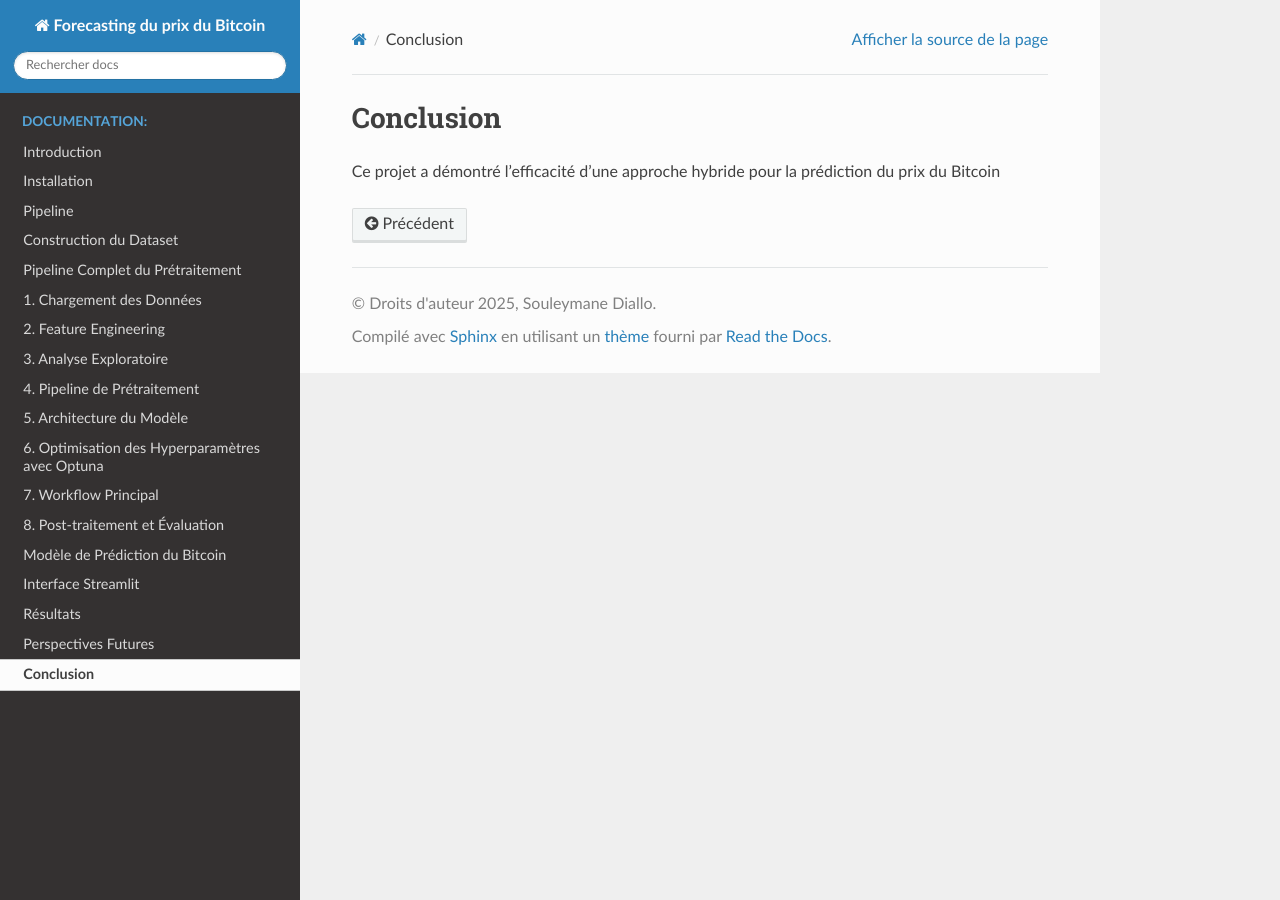
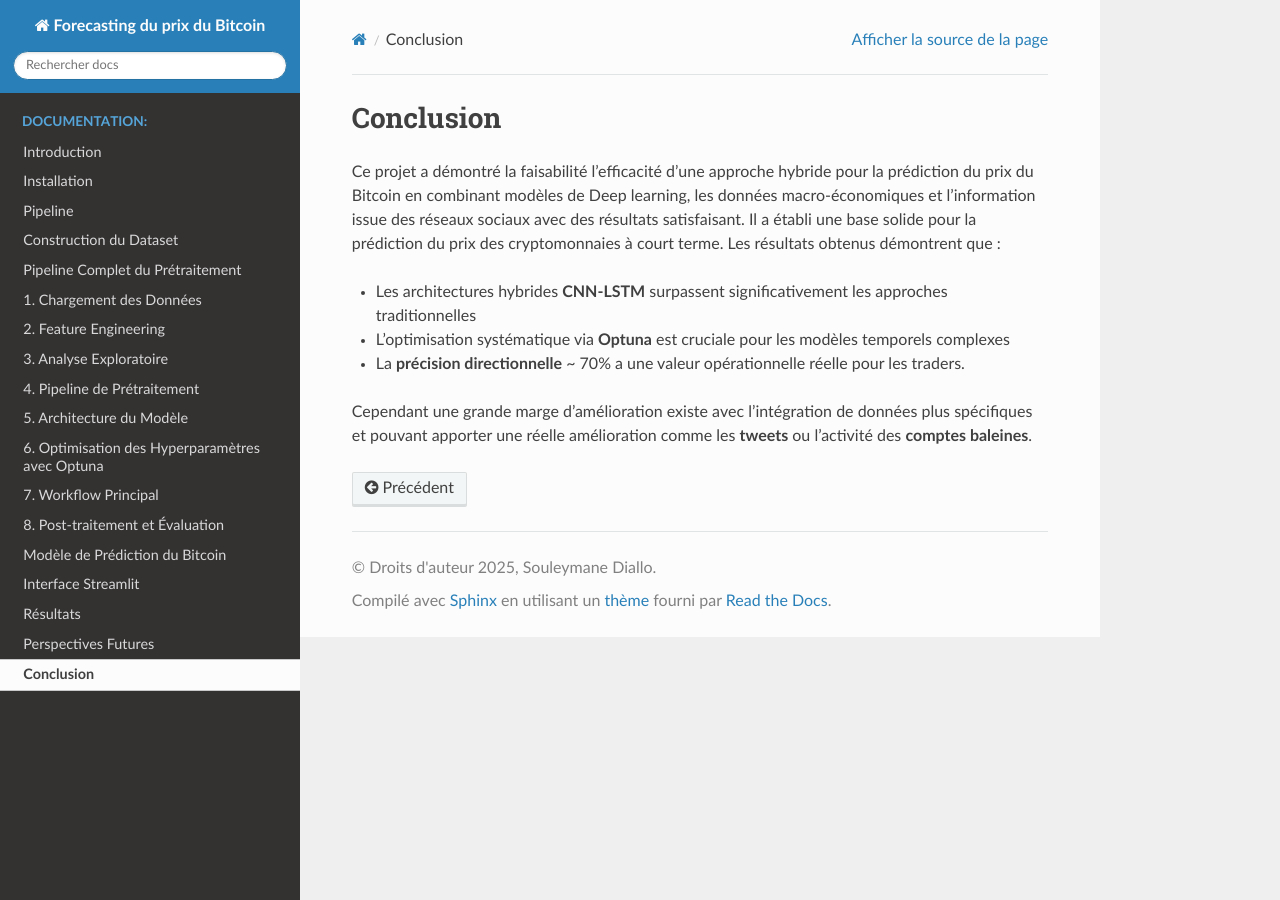
Before and after one commit to SouleymaneDiallo04/Forecasting-du-prix-du-Bitcoin, a Sphinx documentation site: the page built from docs/source/conclusion.rst, in a window 1280 px wide. Built offline with Sphinx 7.4.7 and the Read the Docs theme 3.1.0, drawn with Linux system fonts in a browser that asks for light colours.

Commit message:
Update conclusion.rst

```diff
--- a/docs/source/conclusion.rst
+++ b/docs/source/conclusion.rst
@@ -1,4 +1,10 @@
 Conclusion
 ==========
 
-Ce projet a démontré l'efficacité d'une approche hybride pour la prédiction du prix du Bitcoin
+Ce projet a démontré la faisabilité l'efficacité d'une approche hybride pour la prédiction du prix du Bitcoin en combinant modèles de Deep learning, les données macro-économiques et l'information issue des réseaux sociaux avec des résultats satisfaisant. Il a établi une base solide pour la prédiction du prix des cryptomonnaies à court terme. Les résultats obtenus démontrent que :
+
+- Les architectures hybrides **CNN-LSTM** surpassent significativement les approches traditionnelles
+- L'optimisation systématique via **Optuna** est cruciale pour les modèles temporels complexes
+- La **précision directionnelle** ~ 70% a une valeur opérationnelle réelle pour les traders.
+
+Cependant une grande marge d'amélioration existe avec l'intégration de données plus spécifiques et pouvant apporter une réelle amélioration comme les **tweets** ou l'activité des **comptes baleines**.
```
